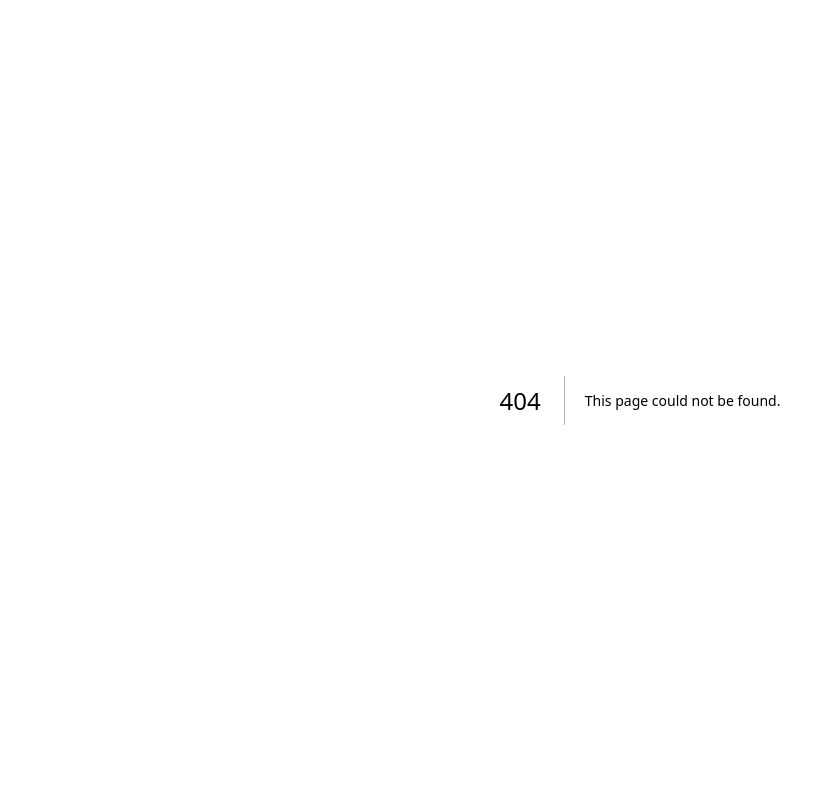
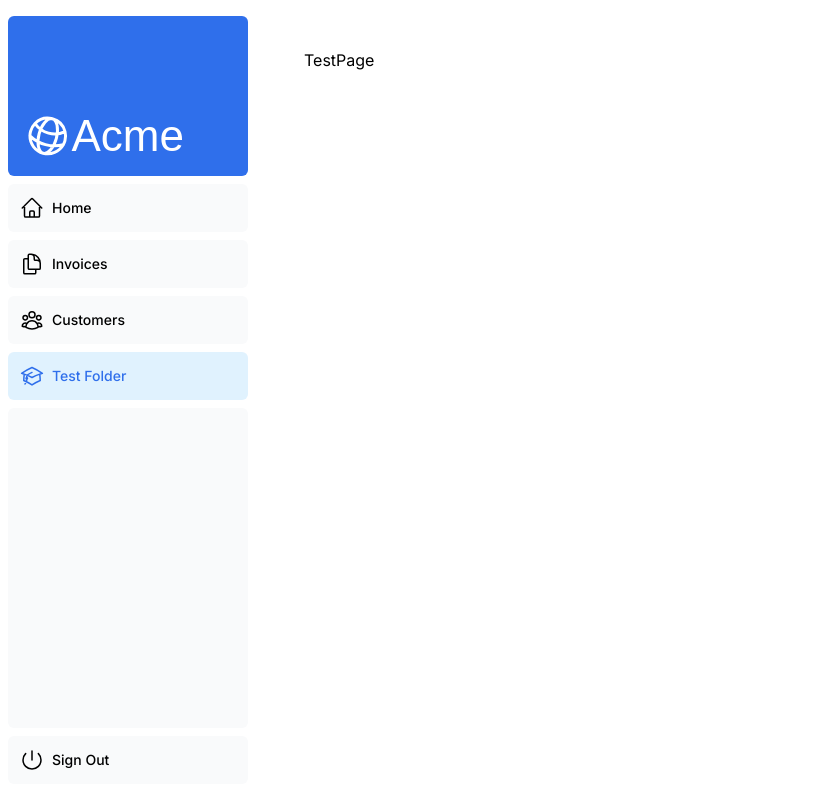
Before and after one commit to joseph-banaag/dashboard, a Next.js app: page /dashboard/test-folder in a window 1280 px wide. Before the commit this address had no page. Shown: the whole page, without its empty margins (0-835 px from the left). Built offline with nearby package versions, Linux system fonts and the light colour scheme; a web font is replaced by a local one.

Commit message:
adding suspense fallback to the revenue chart and separate the fetching from the rest of the dashboard content overview allowing other contents to load first and then the chart info after.

```diff
--- /dev/null
+++ b/app/dashboard/(market)/market-one/page.tsx
@@ -0,0 +1,7 @@
+import React from 'react'
+
+export default function MarketOne() {
+  return (
+    <div>MarketOne</div>
+  )
+}
--- /dev/null
+++ b/app/dashboard/(overview)/loading.tsx
@@ -0,0 +1,6 @@
+import React from "react";
+import DashboardSkeleton from "@/app/ui/skeletons";
+
+export default function Loading() {
+  return <DashboardSkeleton />;
+}
--- a/app/dashboard/page.tsx
+++ b/app/dashboard/(overview)/page.tsx
@@ -2,14 +2,11 @@ import { Card } from "@/app/ui/dashboard/cards";
 import RevenueChart from "@/app/ui/dashboard/revenue-chart";
 import LatestInvoices from "@/app/ui/dashboard/latest-invoices";
 import { lusitana } from "@/app/ui/fonts";
-import {
-  fetchLatestInvoices,
-  fetchRevenue,
-  fetchCardData,
-} from "@/app/lib/data";
+import { fetchLatestInvoices, fetchCardData } from "@/app/lib/data";
+import { Suspense } from "react";
+import { RevenueChartSkeleton } from "@/app/ui/skeletons";
 
 export default async function Page() {
-  const revenue = await fetchRevenue();
   const latestInvoices = await fetchLatestInvoices();
   const {
     numberOfInvoices,
@@ -17,6 +14,15 @@ export default async function Page() {
     totalPaidInvoices,
     totalPendingInvoices,
   } = await fetchCardData();
+
+  // these commented lines are the longer way to extract values from fetchCardData() function. above the is correct way and most simplest.
+
+  // const cardData = await fetchCardData();
+
+  // const totalPaidInvoices = cardData.totalPaidInvoices;
+  // const totalPendingInvoices = cardData.totalPendingInvoices;
+  // const numberOfCustomers = cardData.numberOfCustomers;
+  // const numberOfInvoices = cardData.numberOfInvoices;
 
   return (
     <main>
@@ -34,7 +40,9 @@ export default async function Page() {
         />
       </div>
       <div className="mt-6 grid grid-cols-1 gap-6 md:grid-cols-4 lg:grid-cols-8">
-        <RevenueChart revenue={revenue} />
+        <Suspense fallback={<RevenueChartSkeleton />}>
+          <RevenueChart />
+        </Suspense>
         <LatestInvoices latestInvoices={latestInvoices} />
       </div>
     </main>
--- /dev/null
+++ b/app/dashboard/test-folder/page.tsx
@@ -0,0 +1,7 @@
+import React from 'react'
+
+export default function TestPage() {
+  return (
+    <div>TestPage</div>
+  )
+}
--- a/app/lib/data.ts
+++ b/app/lib/data.ts
@@ -16,12 +16,12 @@ export async function fetchRevenue() {
     // Artificially delay a response for demo purposes.
     // Don't do this in production :)
 
-    // console.log('Fetching revenue data...');
-    // await new Promise((resolve) => setTimeout(resolve, 3000));
+    console.log('Fetching revenue data...');
+    await new Promise((resolve) => setTimeout(resolve, 3000));
 
     const data = await sql<Revenue[]>`SELECT * FROM revenue`;
 
-    // console.log('Data fetch completed after 3 seconds.');
+    console.log('Data fetch completed after 3 seconds.');
 
     return data;
   } catch (error) {
--- a/app/ui/dashboard/nav-links.tsx
+++ b/app/ui/dashboard/nav-links.tsx
@@ -8,6 +8,7 @@ import {
   UserGroupIcon,
   HomeIcon,
   DocumentDuplicateIcon,
+  AcademicCapIcon,
 } from "@heroicons/react/24/outline";
 
 // Map of links to display in the side navigation.
@@ -19,7 +20,16 @@ const links = [
     href: "/dashboard/invoices",
     icon: DocumentDuplicateIcon,
   },
-  { name: "Customers", href: "/dashboard/customers", icon: UserGroupIcon },
+  {
+    name: "Customers",
+    href: "/dashboard/customers",
+    icon: UserGroupIcon,
+  },
+  {
+    name: "Test Folder",
+    href: "/dashboard/test-folder",
+    icon: AcademicCapIcon,
+  },
 ];
 
 export default function NavLinks() {
--- a/app/ui/dashboard/revenue-chart.tsx
+++ b/app/ui/dashboard/revenue-chart.tsx
@@ -2,6 +2,7 @@ import { generateYAxis } from '@/app/lib/utils';
 import { CalendarIcon } from '@heroicons/react/24/outline';
 import { lusitana } from '@/app/ui/fonts';
 import { Revenue } from '@/app/lib/definitions';
+import { fetchRevenue } from "@/app/lib/data";
 
 // This component is representational only.
 // For data visualization UI, check out:
@@ -9,11 +10,8 @@ import { Revenue } from '@/app/lib/definitions';
 // https://www.chartjs.org/
 // https://airbnb.io/visx/
 
-export default async function RevenueChart({
-  revenue,
-}: {
-  revenue: Revenue[];
-}) {
+export default async function RevenueChart() {
+  const revenue = await fetchRevenue();
   const chartHeight = 350;
   // NOTE: Uncomment this code in Chapter 7
 
```
Also changed, not shown: 1 other file (tests, documents, lock files or other folders).
